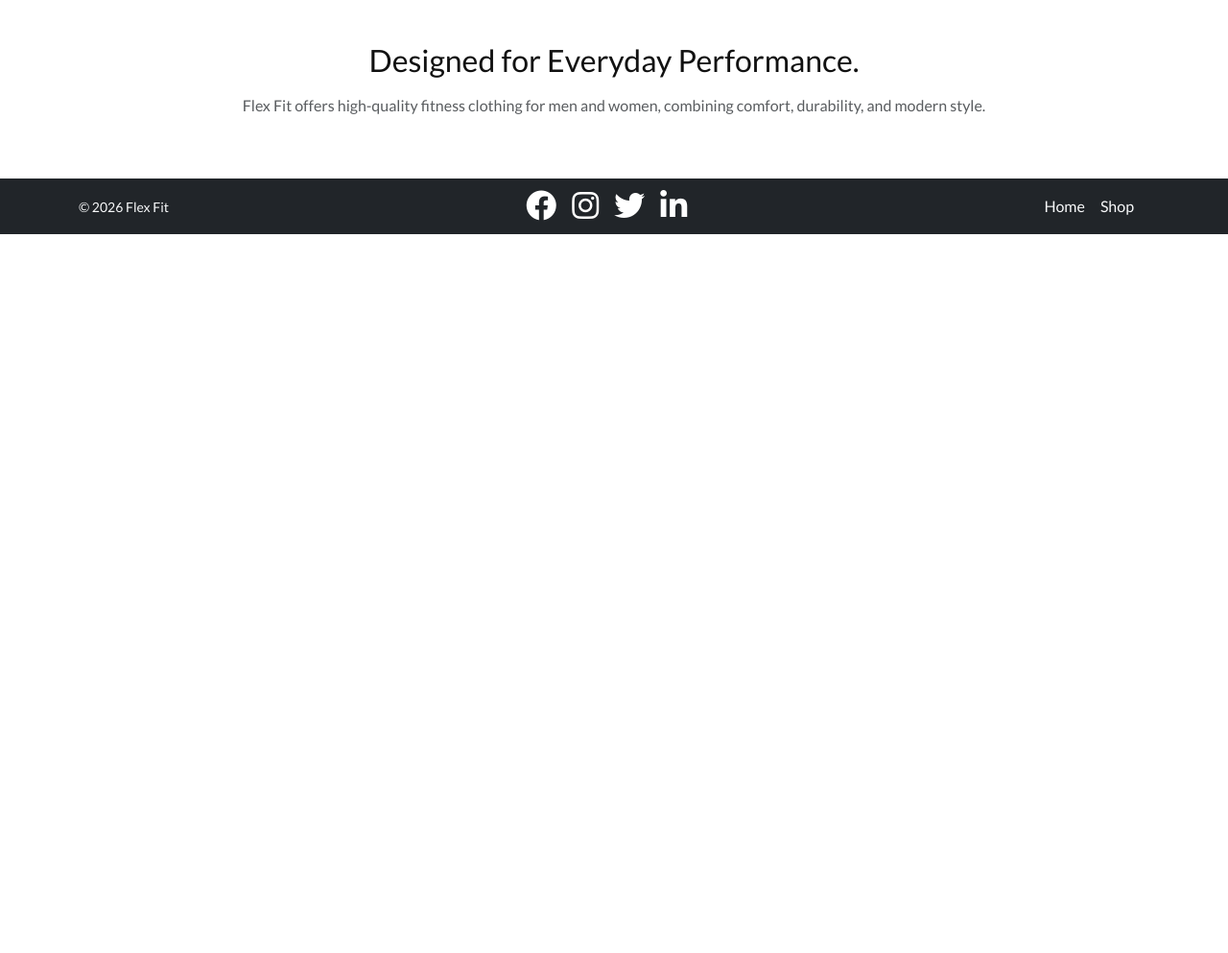
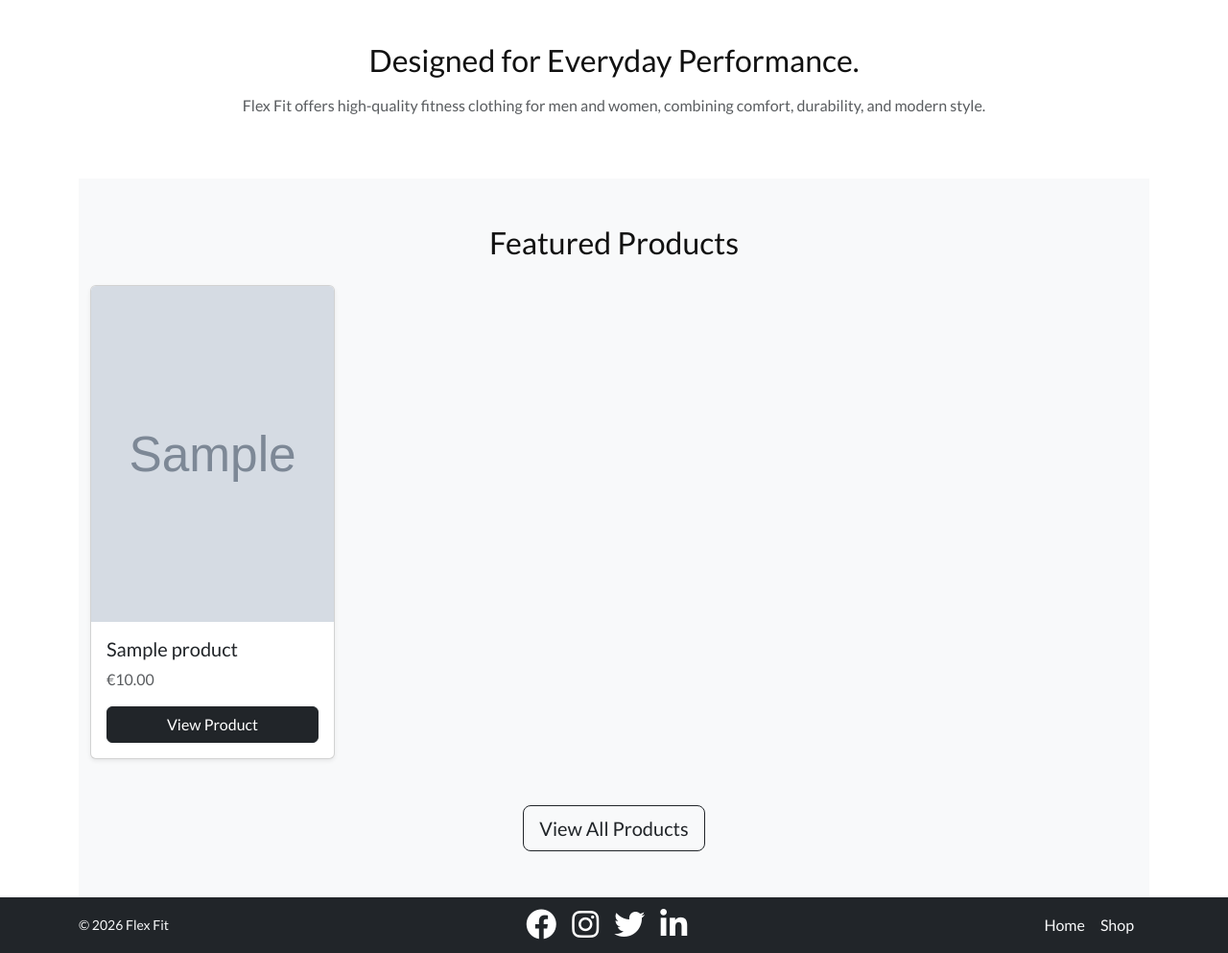
Before and after one commit to mariebernf/Flex_Fit_P4, a Django app: page / in a window 1280 px wide. Shown: the part 604-1597 px from the top of the page at 96% size. Before the commit the page ends 848 px from the top, so only its background shows below. Run offline with Django 5.2, Linux system fonts and the light colour scheme; tables that the repository leaves empty hold one stand-in row (values such as "Sample post"); grey boxes marked "Sample" are stand-in pictures.

Commit message:
Add featured products section to homepage

```diff
--- a/pages/templates/pages/home.html
+++ b/pages/templates/pages/home.html
@@ -32,4 +32,41 @@
     </div>
 </section>
 
+<!-- Featured Products -->
+<section class="py-5 bg-light">
+    <div class="container">
+        <h2 class="text-center mb-4">Featured Products</h2>
+
+        <div class="row">
+            {% for product in featured_products %}
+                <div class="col-sm-6 col-md-4 col-lg-3 mb-4">
+                    <div class="card h-100 shadow-sm">
+                        {% if product.image %}
+                            <img src="{{ product.image.url }}" class="card-img-top" alt="{{ product.name }}">
+                        {% endif %}
+
+                        <div class="card-body d-flex flex-column">
+                            <h5 class="card-title">{{ product.name }}</h5>
+                            <p class="card-text text-muted">€{{ product.price }}</p>
+
+                            <a href="{% url 'products:product_detail' product.id %}"
+                               class="btn btn-dark mt-auto">
+                                View Product
+                            </a>
+                        </div>
+                    </div>
+                </div>
+            {% empty %}
+                <p class="text-center">No products available.</p>
+            {% endfor %}
+        </div>
+
+        <div class="text-center mt-4">
+            <a href="/products/" class="btn btn-outline-dark btn-lg">
+                View All Products
+            </a>
+        </div>
+    </div>
+</section>
+
 {% endblock %}
--- a/pages/views.py
+++ b/pages/views.py
@@ -1,9 +1,16 @@
 from django.shortcuts import render
+from products.models import Product
 
 # Create your views here.
 
 def home(request):
-    return render(request, 'pages/home.html')
+    featured_products = Product.objects.all()[:4]
+
+    context = {
+        'featured_products': featured_products,
+    }
+
+    return render(request, 'pages/home.html', context)
 
 def custom_404(request, exception):
     return render(request, 'errors/404.html', status=404)
```
